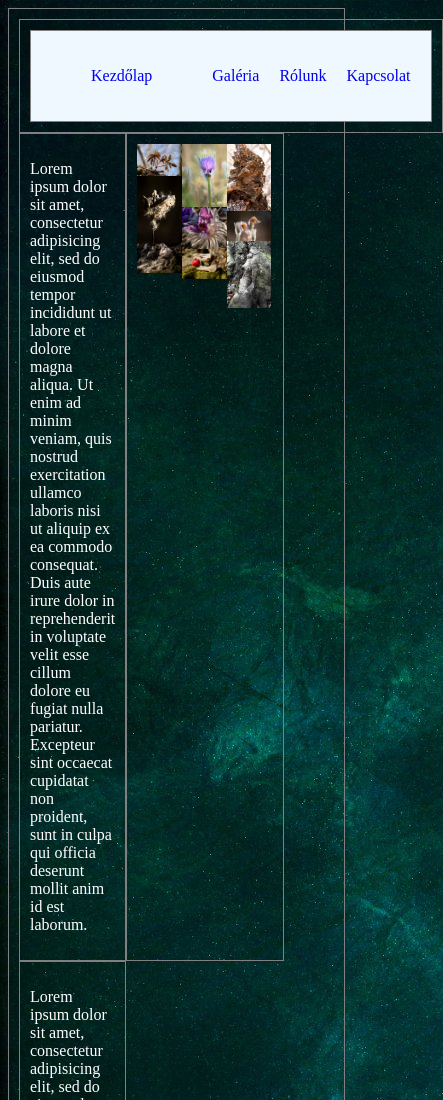
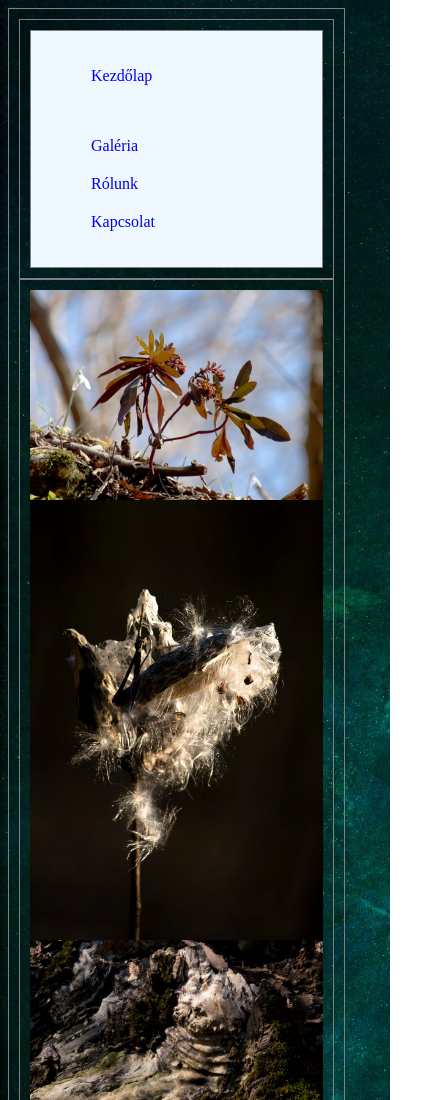
Before and after one commit to Kalamboo/galeria, a plain HTML site: page orai_git/public_html/index.html in a window 390 px wide. Shown: the top 1100 px of the page, 443 px wide, since content can reach past the window. Drawn offline with Linux system fonts and the light colour scheme.

Commit message:
flexbox vegso allapot, reszponziv

```diff
--- a/orai_git/public_html/style.css
+++ b/orai_git/public_html/style.css
@@ -84,3 +84,24 @@ article div{
 article div img{
     width: 100%;
 }
+
+@media screen and (max-width: 850px){
+    main{
+        flex-direction: column;
+    }
+    article{
+        order: 1;
+    }
+}
+
+@media screen and (max-width: 514px){
+    article{
+        flex-direction: column;
+    }
+    nav{
+        flex-direction: column;
+    }
+    nav ul{
+        flex-direction: column;
+    }
+}
```
